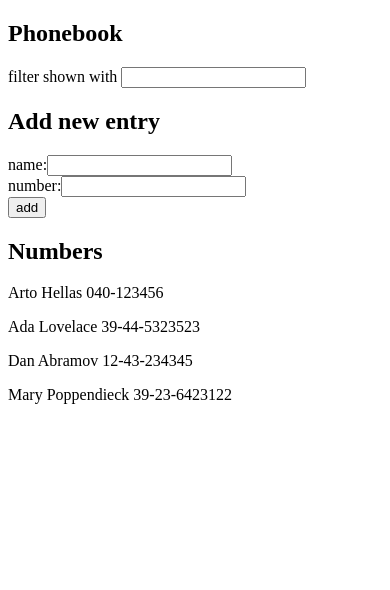
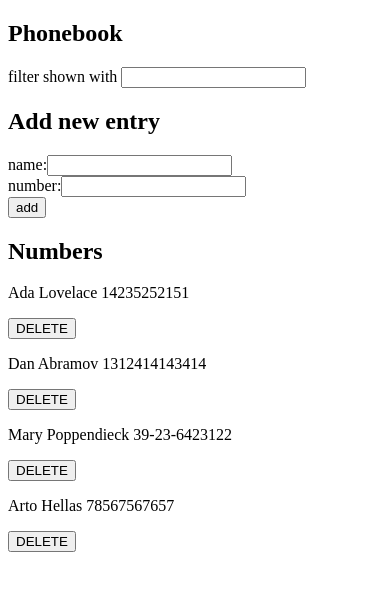
Before and after one commit to williford-abunas/fullstackopen, a React (Vite) app in the folder part2/phonebook/: page / in a window 390 px wide. Shown: the top 590 px of the page. Built offline with nearby package versions, Linux system fonts and the light colour scheme; data requests are answered from the project's data file.

Commit message:
ex. 2.12-2.15 phonebook s.7-10

```diff
--- a/part2/phonebook/db.json
+++ b/part2/phonebook/db.json
@@ -1,24 +1,24 @@
 {
   "persons": [
     {
-      "name": "Arto Hellas",
-      "number": "040-123456",
-      "id": 1
-    },
-    {
       "name": "Ada Lovelace",
-      "number": "39-44-5323523",
-      "id": 2
+      "number": "14235252151",
+      "id": "2"
     },
     {
       "name": "Dan Abramov",
-      "number": "12-43-234345",
-      "id": 3
+      "number": "1312414143414",
+      "id": "3"
     },
     {
       "name": "Mary Poppendieck",
       "number": "39-23-6423122",
-      "id": 4
+      "id": "4"
+    },
+    {
+      "name": "Arto Hellas",
+      "number": "78567567657",
+      "id": "a657"
     }
   ]
 }
--- a/part2/phonebook/src/App.jsx
+++ b/part2/phonebook/src/App.jsx
@@ -1,9 +1,8 @@
 import { useState, useEffect } from 'react'
-import axios from 'axios'
 import Filter from './components/Filter'
 import PersonForm from './components/PersonForm'
 import Persons from './components/Persons'
-
+import phonebookApi from './apiClient/api'
 
 const App = () => {
   const [persons, setPersons] = useState([])
@@ -11,25 +10,59 @@ const App = () => {
   const [filter, setFilter] = useState('')
 
   useEffect(() => {
-    axios
-    .get("http://localhost:3001/persons")
-    .then(response => setPersons(response.data))
+    const fetchPersons = async () => {
+      try {
+        const response = await phonebookApi.getAllUsers()
+        setPersons(response)
+      } catch (error) {
+        console.error('Error fetching persons:', error)
+      }
+    }
+    fetchPersons()
   }, [])
 
-  const handleSubmit = (e) => {
+  const handleSubmit = async (e) => {
     e.preventDefault()
 
     // Check if name exists do not add : if exists then add
     for (const person of persons) {
       if (newPerson.name === person.name) {
-        alert(`${newPerson} is already added!`)
-        setNewPerson({ name: '', number: '' })
-        return
+        const confirmUpdate = window.confirm(
+          `${newPerson.name} is already added to phonebook, replace old number with the new one?`
+        )
+
+        if (confirmUpdate) {
+          try {
+            const updatedUser = await phonebookApi.updateUser(
+              person.id,
+              newPerson
+            )
+            setPersons(
+              persons.map((p) =>
+                p.id === person.id ? { ...updatedUser, id: person.id } : p
+              )
+            )
+            setNewPerson({ name: '', number: '' })
+            return
+          } catch (error) {
+            console.error('Error updating user:', error)
+          }
+        } else {
+          setNewPerson({ name: '', number: '' })
+          return
+        }
       }
     }
 
-    setPersons([...persons, { ...newPerson, id: persons.length + 1 }])
-    setNewPerson({ name: '', number: '' })
+    try {
+      const createdUser = await phonebookApi.createUser(newPerson)
+      if (createdUser) {
+        setPersons([...persons, createdUser])
+        setNewPerson({ name: '', number: '' })
+      }
+    } catch (error) {
+      console.error('Error creating user:', error)
+    }
   }
 
   const handleChange = (e) => {
@@ -44,8 +77,19 @@ const App = () => {
     setFilter(e.target.value)
   }
 
-  const filteredPersons = persons.filter((person) =>
-    person.name.toLowerCase().includes(filter.toLowerCase())
+  const handleDelete = async (id) => {
+    if (window.confirm('Delete User?')) {
+      try {
+        await phonebookApi.deleteUser(id)
+        setPersons(persons.filter((person) => person.id !== id))
+      } catch (error) {
+        console.error('Error deleting user:', error)
+      }
+    }
+  }
+
+  const filteredPersons = persons?.filter((person) =>
+    person.name?.toLowerCase().includes(filter.toLowerCase())
   )
 
   return (
@@ -60,7 +104,7 @@ const App = () => {
       />
       <h2>Numbers</h2>
       {filteredPersons.map((person) => (
-        <Persons person={person} key={person.id} />
+        <Persons person={person} key={person.id} handleDelete={handleDelete} />
       ))}
     </div>
   )
--- /dev/null
+++ b/part2/phonebook/src/apiClient/api.jsx
@@ -0,0 +1,45 @@
+import axios from 'axios'
+const baseURL = 'http://localhost:3001/persons'
+
+const getAllUsers = async () => {
+  try {
+    const response = await axios.get(baseURL)
+    console.log('Successfully get users', response.data)
+    return response.data
+  } catch (error) {
+    console.error('Error getting all users', error)
+  }
+}
+
+const updateUser = async (id, newObject) => {
+  try {
+    const response = await axios.put(`${baseURL}/${id}`, newObject)
+    console.log('User updated successfully', response.data)
+
+    return response.data
+  } catch (error) {
+    console.error('Error updating user', error)
+  }
+}
+
+const createUser = async (newObject) => {
+  try {
+    const response = await axios.post(baseURL, newObject)
+    console.log('User successfully created!', response.data)
+    return response.data
+  } catch (error) {
+    console.error('Error adding user', error)
+  }
+}
+
+const deleteUser = async (id) => {
+  try {
+    const response = await axios.delete(`${baseURL}/${id}`)
+    console.log('Successfully deleted user', response.data)
+    return response.data
+  } catch (error) {
+    console.error('Error deleting user', error)
+  }
+}
+
+export default { getAllUsers, updateUser, createUser, deleteUser }
--- a/part2/phonebook/src/components/Persons.jsx
+++ b/part2/phonebook/src/components/Persons.jsx
@@ -1,8 +1,12 @@
-const Persons = ({ person }) => {
+/* eslint-disable react/prop-types */
+const Persons = ({ person, handleDelete }) => {
   return (
-    <p>
-      {person.name} <span> {person.number}</span>
-    </p>
+    <>
+      <p>
+        {person.name} <span> {person.number}</span>
+      </p>
+      <button onClick={() => handleDelete(person.id)}>DELETE</button>
+    </>
   )
 }
 
```
